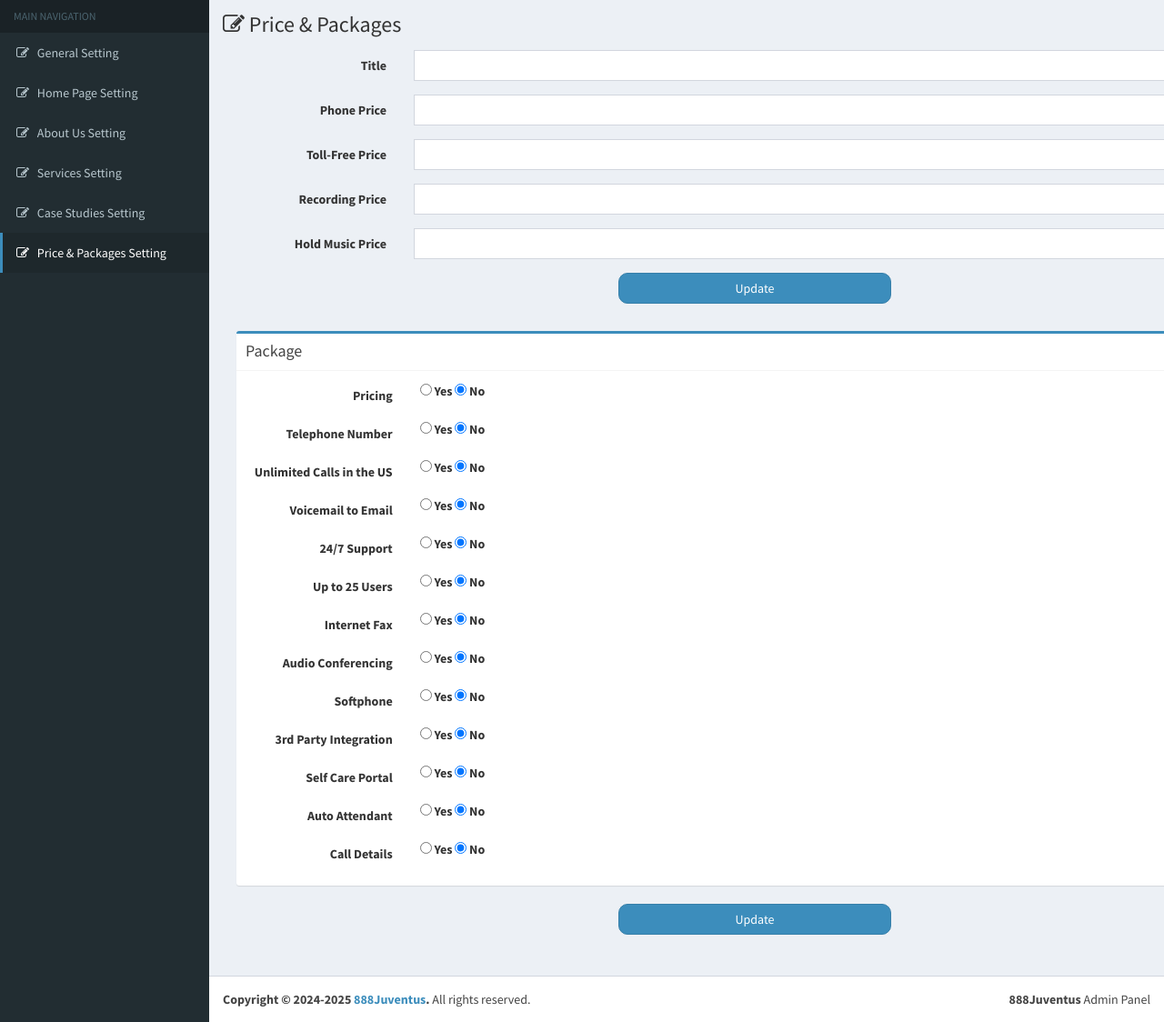
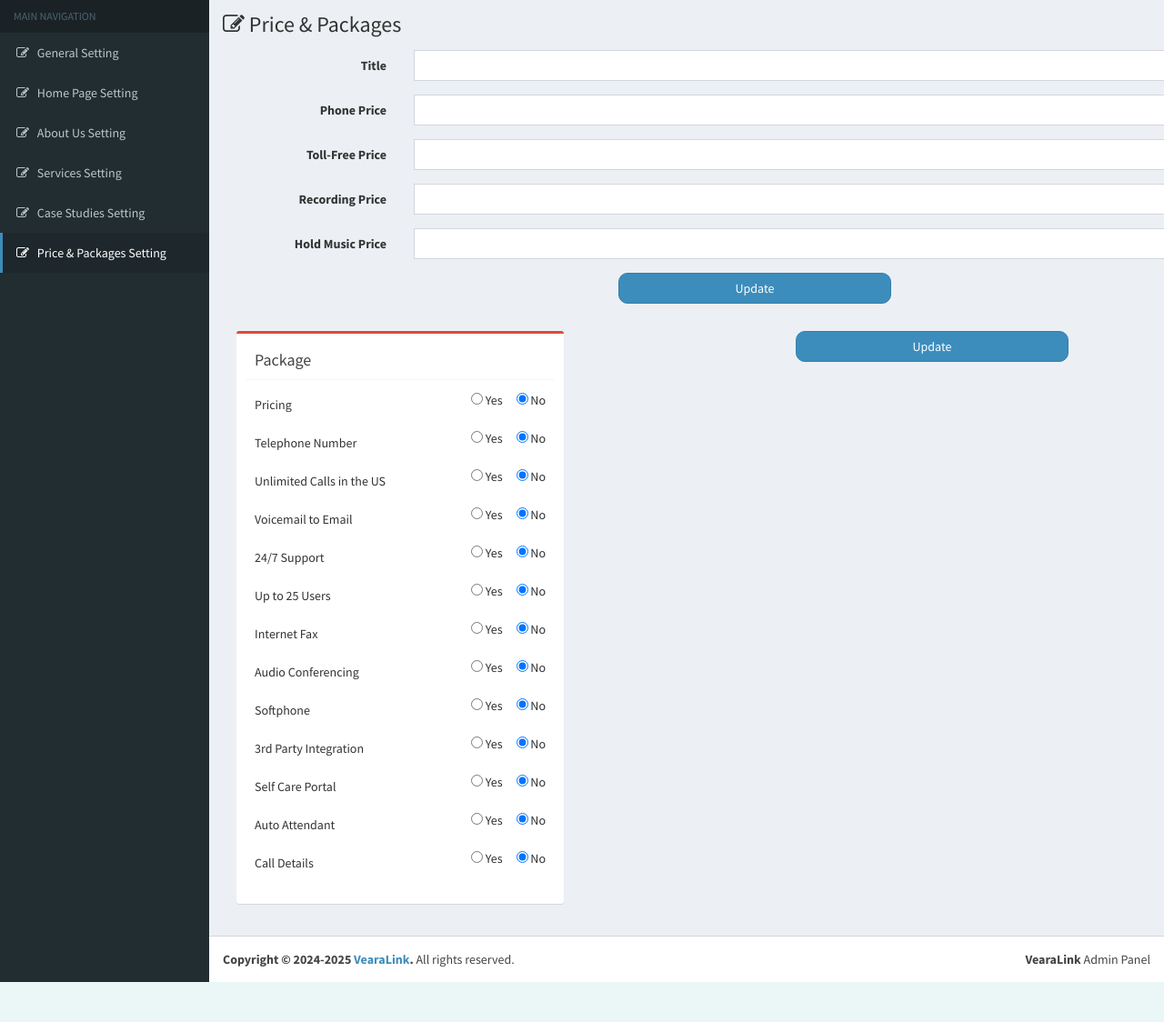
Before and after one commit to MubsharAhmed/admin, a CodeIgniter app: page /juvadmin/general/pricepackage in a window 1280 px wide. Shown: the part 51-1175 px from the top of the page at 91% size. After the commit the page ends 1131 px from the top, so only its background shows below. Run offline with CodeIgniter, Linux system fonts and the light colour scheme; the visitor is signed in with stand-in values (Sample User, id 1); tables that the repository leaves empty or names only in its code hold one stand-in row (values such as "Sample post"); data that the repository does not hold is empty; some libraries are stand-ins or nearby versions.

Commit message:
design changes

```diff
--- a/application/controllers/General.php
+++ b/application/controllers/General.php
@@ -165,6 +165,10 @@ class General extends BaseController
     // This is the home page view function
     public function home()
     {
+
+        if (!$this->isAdmin()) {
+            redirect('login');
+        }
         $this->global['pageTitle'] = 'VearaLink : Home Update';
 
         $data['home'] = $this->general_model->getAllHomeSections();
@@ -272,6 +276,9 @@ class General extends BaseController
     // services view page
     public function services()
     {
+        if (!$this->isAdmin()) {
+            redirect('login');
+        }
         $this->global['pageTitle'] = 'VearaLink : Services';
 
         // Get dynamic services
@@ -396,6 +403,10 @@ class General extends BaseController
     // case studies started
     public function caseStudies()
     {
+        if (!$this->isAdmin()) {
+            redirect('login');
+        }
+
         $this->global['pageTitle'] = 'VearaLink : caseStudies';
 
         // $data['consultingServices'] = $this->general_model->getServicesByType('consulting');
@@ -546,6 +557,9 @@ class General extends BaseController
 
     public function pricePackage()
     {
+        if (!$this->isAdmin()) {
+            redirect('login');
+        }
         $this->global['pageTitle'] = 'VearaLink : Price Packages';
 
         $data['packages'] = $this->db->get('price_package')->result_array();
@@ -577,7 +591,7 @@ class General extends BaseController
             ];
         }
         $this->general_model->updatePricePackage($data);
-        redirect('general/pricePackage');
+        redirect('general/pricepackage');
     }
 
     public function UpdateIndividualSection()
@@ -598,7 +612,7 @@ class General extends BaseController
         $this->general_model->updateOrInsertIndividualSection($data);
 
         $this->session->set_flashdata('success', 'Settings updated successfully');
-        redirect('general/pricePackage');
+        redirect('general/pricepackage');
     }
 
 }
--- a/application/views/general_setting/pricepackage.php
+++ b/application/views/general_setting/pricepackage.php
@@ -1,3 +1,25 @@
+<style>
+    .text-start {
+        text-align: start !important;
+        font-weight: 500;
+    }
+
+    .m-0 {
+        margin: 0px;
+    }
+
+    .gap-3 {
+        display: flex;
+        justify-content: end;
+        gap: 1.5rem;
+    }
+    .m-0 {
+        font-weight: 500;
+    }
+    .box {
+        padding: 10px;
+    }
+</style>
 <div class="content-wrapper">
     <section class="content-header">
         <h1><i class="fa fa-edit"></i> Price & Packages</h1>
@@ -59,24 +81,24 @@
 
 
             <!-- form update options Form -->
-            <form action="<?php echo base_url('general/updatePricePackage'); ?>" method="post" enctype="multipart/form-data" class="form-horizontal">
+            <form action="<?php echo base_url('general/updatePricePackage'); ?>" method="post" enctype="multipart/form-data" class="form-horizontal row">
 
                 <?php foreach ($packages as $package): ?>
-                    <div class="box box-primary">
+                    <div class="col-md-4 my-2">
+                        <div class="box box-danger">
                             <div class="box-header with-border">
                                 <h3 class="box-title"><?php echo $package['plan_type']; ?> Package</h3>
                             </div>
-
                             <div class="box-body">
 
                                 <!-- Pricing -->
                                 <div class="form-group">
-                                <label class="col-sm-2 control-label">Pricing</label>
-                                <div class="col-sm-10">
-                                    <label>
+                                    <label class="col-sm-6 text-start control-label">Pricing</label>
+                                    <div class="col-sm-6 d-flex justify-content-end gap-3">
+                                        <label class="m-0">
                                             <input type="radio" name="pricing_<?php echo $package['id']; ?>" value="1" <?php echo ($package['pricing'] == true) ? 'checked' : ''; ?>> Yes
                                         </label>
-                                    <label>
+                                        <label class="m-0">
                                             <input type="radio" name="pricing_<?php echo $package['id']; ?>" value="0" <?php echo ($package['pricing'] == false) ? 'checked' : ''; ?>> No
                                         </label>
                                     </div>
@@ -84,12 +106,12 @@
 
                                 <!-- Telephone Number -->
                                 <div class="form-group">
-                                <label class="col-sm-2 control-label">Telephone Number</label>
-                                <div class="col-sm-10">
-                                    <label>
+                                    <label class="col-sm-6 text-start control-label">Telephone Number</label>
+                                    <div class="col-sm-6 d-flex justify-content-end gap-3">
+                                        <label class="m-0">
                                             <input type="radio" name="telephone_number_<?php echo $package['id']; ?>" value="1" <?php echo ($package['telephone_number'] == true) ? 'checked' : ''; ?>> Yes
                                         </label>
-                                    <label>
+                                        <label class="m-0">
                                             <input type="radio" name="telephone_number_<?php echo $package['id']; ?>" value="0" <?php echo ($package['telephone_number'] == false) ? 'checked' : ''; ?>> No
                                         </label>
                                     </div>
@@ -97,12 +119,12 @@
 
                                 <!-- Unlimited Calls in the US -->
                                 <div class="form-group">
-                                <label class="col-sm-2 control-label">Unlimited Calls in the US</label>
-                                <div class="col-sm-10">
-                                    <label>
+                                    <label class="col-sm-6 text-start control-label">Unlimited Calls in the US</label>
+                                    <div class="col-sm-6 d-flex justify-content-end gap-3">
+                                        <label class="m-0">
                                             <input type="radio" name="unlimited_calls_us_<?php echo $package['id']; ?>" value="1" <?php echo ($package['unlimited_calls_us'] == true) ? 'checked' : ''; ?>> Yes
                                         </label>
-                                    <label>
+                                        <label class="m-0">
                                             <input type="radio" name="unlimited_calls_us_<?php echo $package['id']; ?>" value="0" <?php echo ($package['unlimited_calls_us'] == false) ? 'checked' : ''; ?>> No
                                         </label>
                                     </div>
@@ -110,12 +132,12 @@
 
                                 <!-- Voicemail to Email -->
                                 <div class="form-group">
-                                <label class="col-sm-2 control-label">Voicemail to Email</label>
-                                <div class="col-sm-10">
-                                    <label>
+                                    <label class="col-sm-6 text-start control-label">Voicemail to Email</label>
+                                    <div class="col-sm-6 d-flex justify-content-end gap-3">
+                                        <label class="m-0">
                                             <input type="radio" name="voicemail_to_email_<?php echo $package['id']; ?>" value="1" <?php echo ($package['voicemail_to_email'] == true) ? 'checked' : ''; ?>> Yes
                                         </label>
-                                    <label>
+                                        <label class="m-0">
                                             <input type="radio" name="voicemail_to_email_<?php echo $package['id']; ?>" value="0" <?php echo ($package['voicemail_to_email'] == false) ? 'checked' : ''; ?>> No
                                         </label>
                                     </div>
@@ -123,12 +145,12 @@
 
                                 <!-- 24/7 Support -->
                                 <div class="form-group">
-                                <label class="col-sm-2 control-label">24/7 Support</label>
-                                <div class="col-sm-10">
-                                    <label>
+                                    <label class="col-sm-6 text-start control-label">24/7 Support</label>
+                                    <div class="col-sm-6 d-flex justify-content-end gap-3">
+                                        <label class="m-0">
                                             <input type="radio" name="support_24_7_<?php echo $package['id']; ?>" value="1" <?php echo ($package['support_24_7'] == true) ? 'checked' : ''; ?>> Yes
                                         </label>
-                                    <label>
+                                        <label class="m-0">
                                             <input type="radio" name="support_24_7_<?php echo $package['id']; ?>" value="0" <?php echo ($package['support_24_7'] == false) ? 'checked' : ''; ?>> No
                                         </label>
                                     </div>
@@ -136,12 +158,12 @@
 
                                 <!-- Up to 25 Users -->
                                 <div class="form-group">
-                                <label class="col-sm-2 control-label">Up to 25 Users</label>
-                                <div class="col-sm-10">
-                                    <label>
+                                    <label class="col-sm-6 text-start control-label">Up to 25 Users</label>
+                                    <div class="col-sm-6 d-flex justify-content-end gap-3">
+                                        <label class="m-0">
                                             <input type="radio" name="up_to_25_users_<?php echo $package['id']; ?>" value="1" <?php echo ($package['up_to_25_users'] == true) ? 'checked' : ''; ?>> Yes
                                         </label>
-                                    <label>
+                                        <label class="m-0">
                                             <input type="radio" name="up_to_25_users_<?php echo $package['id']; ?>" value="0" <?php echo ($package['up_to_25_users'] == false) ? 'checked' : ''; ?>> No
                                         </label>
                                     </div>
@@ -149,12 +171,12 @@
 
                                 <!-- Internet Fax -->
                                 <div class="form-group">
-                                <label class="col-sm-2 control-label">Internet Fax</label>
-                                <div class="col-sm-10">
-                                    <label>
+                                    <label class="col-sm-6 text-start control-label">Internet Fax</label>
+                                    <div class="col-sm-6 d-flex justify-content-end gap-3">
+                                        <label class="m-0">
                                             <input type="radio" name="internet_fax_<?php echo $package['id']; ?>" value="1" <?php echo ($package['internet_fax'] == true) ? 'checked' : ''; ?>> Yes
                                         </label>
-                                    <label>
+                                        <label class="m-0">
                                             <input type="radio" name="internet_fax_<?php echo $package['id']; ?>" value="0" <?php echo ($package['internet_fax'] == false) ? 'checked' : ''; ?>> No
                                         </label>
                                     </div>
@@ -162,12 +184,12 @@
 
                                 <!-- Audio Conferencing -->
                                 <div class="form-group">
-                                <label class="col-sm-2 control-label">Audio Conferencing</label>
-                                <div class="col-sm-10">
-                                    <label>
+                                    <label class="col-sm-6 text-start control-label">Audio Conferencing</label>
+                                    <div class="col-sm-6 d-flex justify-content-end gap-3">
+                                        <label class="m-0">
                                             <input type="radio" name="audio_conferencing_<?php echo $package['id']; ?>" value="1" <?php echo ($package['audio_conferencing'] == true) ? 'checked' : ''; ?>> Yes
                                         </label>
-                                    <label>
+                                        <label class="m-0">
                                             <input type="radio" name="audio_conferencing_<?php echo $package['id']; ?>" value="0" <?php echo ($package['audio_conferencing'] == false) ? 'checked' : ''; ?>> No
                                         </label>
                                     </div>
@@ -175,12 +197,12 @@
 
                                 <!-- Softphone -->
                                 <div class="form-group">
-                                <label class="col-sm-2 control-label">Softphone</label>
-                                <div class="col-sm-10">
-                                    <label>
+                                    <label class="col-sm-6 text-start control-label">Softphone</label>
+                                    <div class="col-sm-6 d-flex justify-content-end gap-3">
+                                        <label class="m-0">
                                             <input type="radio" name="softphone_<?php echo $package['id']; ?>" value="1" <?php echo ($package['softphone'] == true) ? 'checked' : ''; ?>> Yes
                                         </label>
-                                    <label>
+                                        <label class="m-0">
                                             <input type="radio" name="softphone_<?php echo $package['id']; ?>" value="0" <?php echo ($package['softphone'] == false) ? 'checked' : ''; ?>> No
                                         </label>
                                     </div>
@@ -188,12 +210,12 @@
 
                                 <!-- 3rd Party Integration -->
                                 <div class="form-group">
-                                <label class="col-sm-2 control-label">3rd Party Integration</label>
-                                <div class="col-sm-10">
-                                    <label>
+                                    <label class="col-sm-6 text-start control-label">3rd Party Integration</label>
+                                    <div class="col-sm-6 d-flex justify-content-end gap-3">
+                                        <label class="m-0">
                                             <input type="radio" name="third_party_integration_<?php echo $package['id']; ?>" value="1" <?php echo ($package['third_party_integration'] == true) ? 'checked' : ''; ?>> Yes
                                         </label>
-                                    <label>
+                                        <label class="m-0">
                                             <input type="radio" name="third_party_integration_<?php echo $package['id']; ?>" value="0" <?php echo ($package['third_party_integration'] == false) ? 'checked' : ''; ?>> No
                                         </label>
                                     </div>
@@ -201,12 +223,12 @@
 
                                 <!-- Self Care Portal -->
                                 <div class="form-group">
-                                <label class="col-sm-2 control-label">Self Care Portal</label>
-                                <div class="col-sm-10">
-                                    <label>
+                                    <label class="col-sm-6 text-start control-label">Self Care Portal</label>
+                                    <div class="col-sm-6 d-flex justify-content-end gap-3">
+                                        <label class="m-0">
                                             <input type="radio" name="self_care_portal_<?php echo $package['id']; ?>" value="1" <?php echo ($package['self_care_portal'] == true) ? 'checked' : ''; ?>> Yes
                                         </label>
-                                    <label>
+                                        <label class="m-0">
                                             <input type="radio" name="self_care_portal_<?php echo $package['id']; ?>" value="0" <?php echo ($package['self_care_portal'] == false) ? 'checked' : ''; ?>> No
                                         </label>
                                     </div>
@@ -214,12 +236,12 @@
 
                                 <!-- Auto Attendant -->
                                 <div class="form-group">
-                                <label class="col-sm-2 control-label">Auto Attendant</label>
-                                <div class="col-sm-10">
-                                    <label>
+                                    <label class="col-sm-6 text-start control-label">Auto Attendant</label>
+                                    <div class="col-sm-6 d-flex justify-content-end gap-3">
+                                        <label class="m-0">
                                             <input type="radio" name="auto_attendant_<?php echo $package['id']; ?>" value="1" <?php echo ($package['auto_attendant'] == true) ? 'checked' : ''; ?>> Yes
                                         </label>
-                                    <label>
+                                        <label class="m-0">
                                             <input type="radio" name="auto_attendant_<?php echo $package['id']; ?>" value="0" <?php echo ($package['auto_attendant'] == false) ? 'checked' : ''; ?>> No
                                         </label>
                                     </div>
@@ -227,12 +249,12 @@
 
                                 <!-- Call detail -->
                                 <div class="form-group">
-                                <label class="col-sm-2 control-label">Call Details</label>
-                                <div class="col-sm-10">
-                                    <label>
+                                    <label class="col-sm-6 text-start control-label">Call Details</label>
+                                    <div class="col-sm-6 d-flex justify-content-end gap-3">
+                                        <label class="m-0">
                                             <input type="radio" name="call_detailed_record_<?php echo $package['id']; ?>" value="1" <?php echo ($package['call_detailed_record'] == true) ? 'checked' : ''; ?>> Yes
                                         </label>
-                                    <label>
+                                        <label class="m-0">
                                             <input type="radio" name="call_detailed_record_<?php echo $package['id']; ?>" value="0" <?php echo ($package['call_detailed_record'] == false) ? 'checked' : ''; ?>> No
                                         </label>
                                     </div>
@@ -240,6 +262,7 @@
 
                             </div>
 
+                        </div>
                     </div>
                 <?php endforeach; ?>
 
--- a/application/views/includes/footer.php
+++ b/application/views/includes/footer.php
@@ -1,8 +1,8 @@
 <footer class="main-footer">
     <div class="pull-right hidden-xs">
-        <b>888Juventus</b> Admin Panel
+        <b>VearaLink</b> Admin Panel
     </div>
-    <strong>Copyright &copy; 2024-2025 <a href="<?php echo base_url(); ?>">888Juventus</a>.</strong> All rights reserved.
+    <strong>Copyright &copy; 2024-2025 <a href="<?php echo base_url(); ?>">VearaLink</a>.</strong> All rights reserved.
 </footer>
 
 <script src="<?php echo base_url(); ?>assets/bower_components/bootstrap/dist/js/bootstrap.min.js"></script>
--- a/application/views/users/login.php
+++ b/application/views/users/login.php
@@ -3,7 +3,7 @@
 
 <head>
     <meta charset="UTF-8">
-    <title>888Juventus | Admin Panel Log in</title>
+    <title>VearaLink | Admin Panel Log in</title>
     <meta content='width=device-width, initial-scale=1, maximum-scale=1, user-scalable=no' name='viewport'>
     <link href="<?php echo base_url(); ?>assets/bower_components/bootstrap/dist/css/bootstrap.min.css" rel="stylesheet" type="text/css" />
     <link href="<?php echo base_url(); ?>assets/bower_components/font-awesome/css/font-awesome.min.css" rel="stylesheet" type="text/css" />
@@ -22,7 +22,7 @@
 <body class="hold-transition login-page">
     <div class="login-box">
         <div class="login-logo">
-            888Juventus<br>Admin Panel
+            VearaLink<br>Admin Panel
         </div><!-- /.login-logo -->
         <div class="login-box-body">
             <p class="login-box-msg">Sign In</p>
```
Lines whose indentation alone changed are shown as unchanged.
